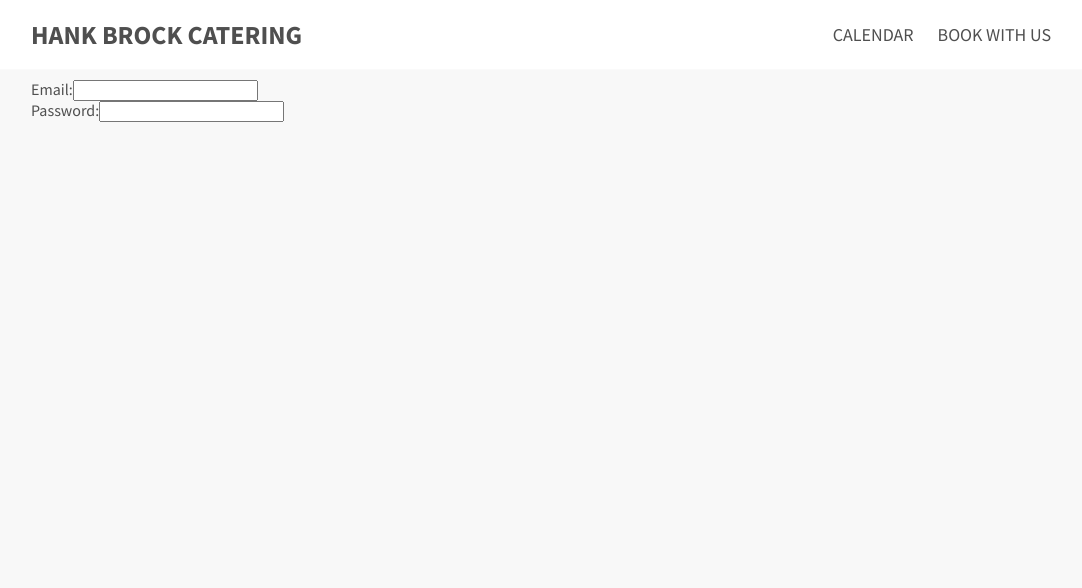
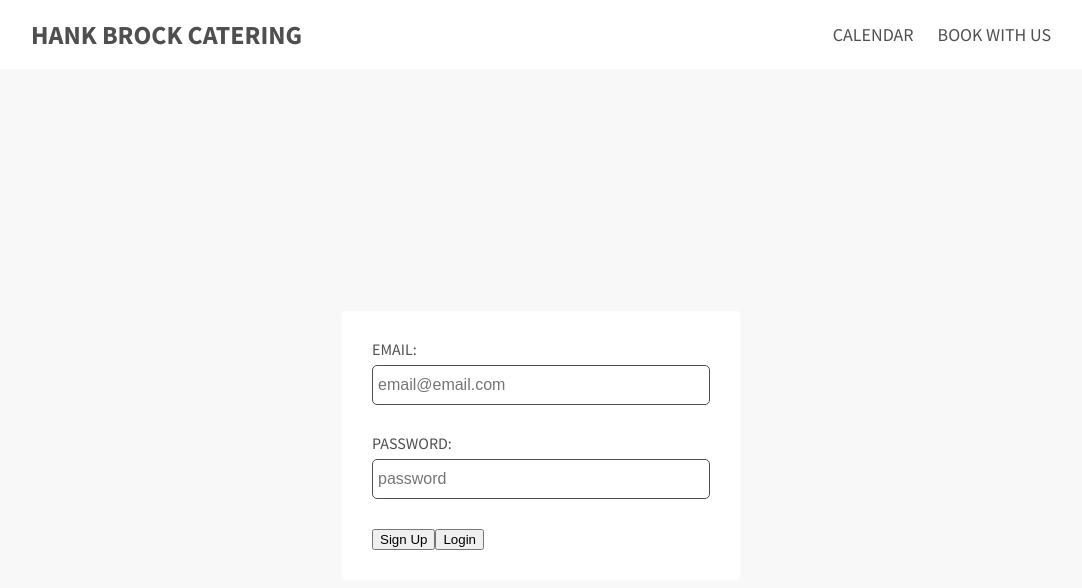
Before and after one commit to rytwalker/catering-scheduler-frontend, a React (Create React App) app: page /auth in a window 1280 px wide. Shown: the top 588 px of the page, without its empty margins (99-1181 px from the left). Built offline with nearby package versions, Linux system fonts and the light colour scheme.

Commit message:
started a login form

```diff
--- a/src/pages/Auth.js
+++ b/src/pages/Auth.js
@@ -1,4 +1,5 @@
 import React, { Component } from 'react';
+import styled from 'styled-components';
 
 class AuthPage extends Component {
   state = { email: '', passowrd: '' };
@@ -8,30 +9,72 @@
   render() {
     const { email, password } = this.state;
     return (
-      <form>
-        <div>
-          <label htmlFor="email">Email:</label>
-          <input
+      <LoginPage>
+        <LoginForm>
+          <FormGroup>
+            <FormLabel htmlFor="email">Email:</FormLabel>
+            <TextInput
               type="text"
               name="email"
               id="email"
               onChange={this.handleChange}
               value={email}
+              placeholder="email@email.com"
             />
-        </div>
-        <div>
-          <label htmlFor="password">Password:</label>
-          <input
+          </FormGroup>
+          <FormGroup>
+            <FormLabel htmlFor="password">Password:</FormLabel>
+            <TextInput
               type="password"
               name="password"
               id="password"
               onChange={this.handleChange}
               value={password}
+              placeholder="password"
             />
+          </FormGroup>
+          <div>
+            <button type="button">Sign Up</button>
+            <button type="submit">Login</button>
           </div>
-      </form>
+        </LoginForm>
+      </LoginPage>
     );
   }
 }
 
+const LoginPage = styled.div`
+  display: flex;
+  align-items: center;
+  justify-content: center;
+  min-height: calc(100vh - 70px);
+`;
+
+const LoginForm = styled.form`
+  width: 400px;
+  background: #fff;
+  border: 1px solid #fafafa;
+  border-radius: 5px;
+  padding: 3rem;
+`;
+
+const FormGroup = styled.div`
+  display: flex;
+  flex-direction: column;
+  margin-bottom: 3rem;
+`;
+
+const FormLabel = styled.label`
+  font-weight: 400;
+  text-transform: uppercase;
+  margin-bottom: 8px;
+`;
+
+const TextInput = styled.input`
+  border-radius: 5px;
+  border: 1px solid #4f4f4f;
+  font-size: inherit;
+  padding: 1rem 0.5rem;
+`;
+
 export default AuthPage;
```
Lines whose indentation alone changed are shown as unchanged.
